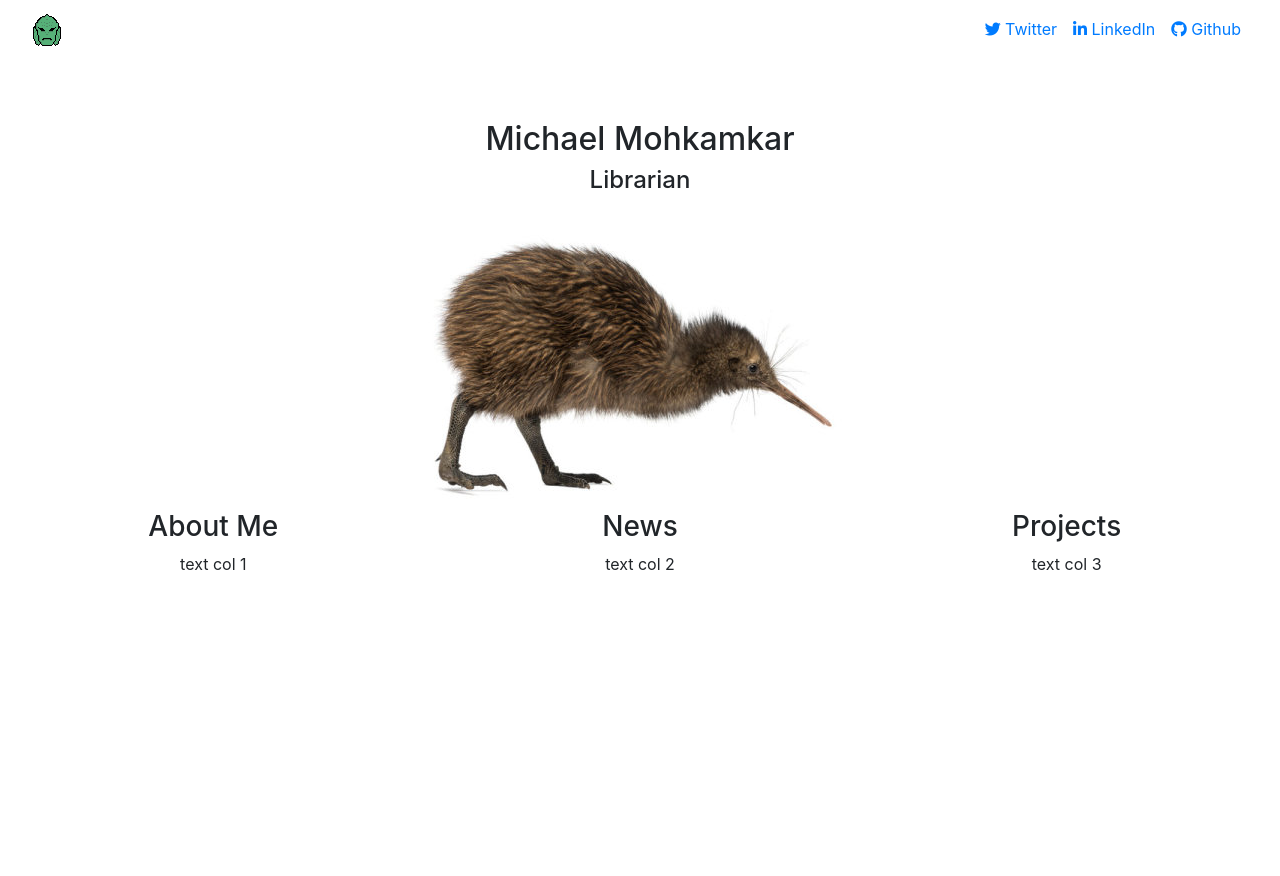
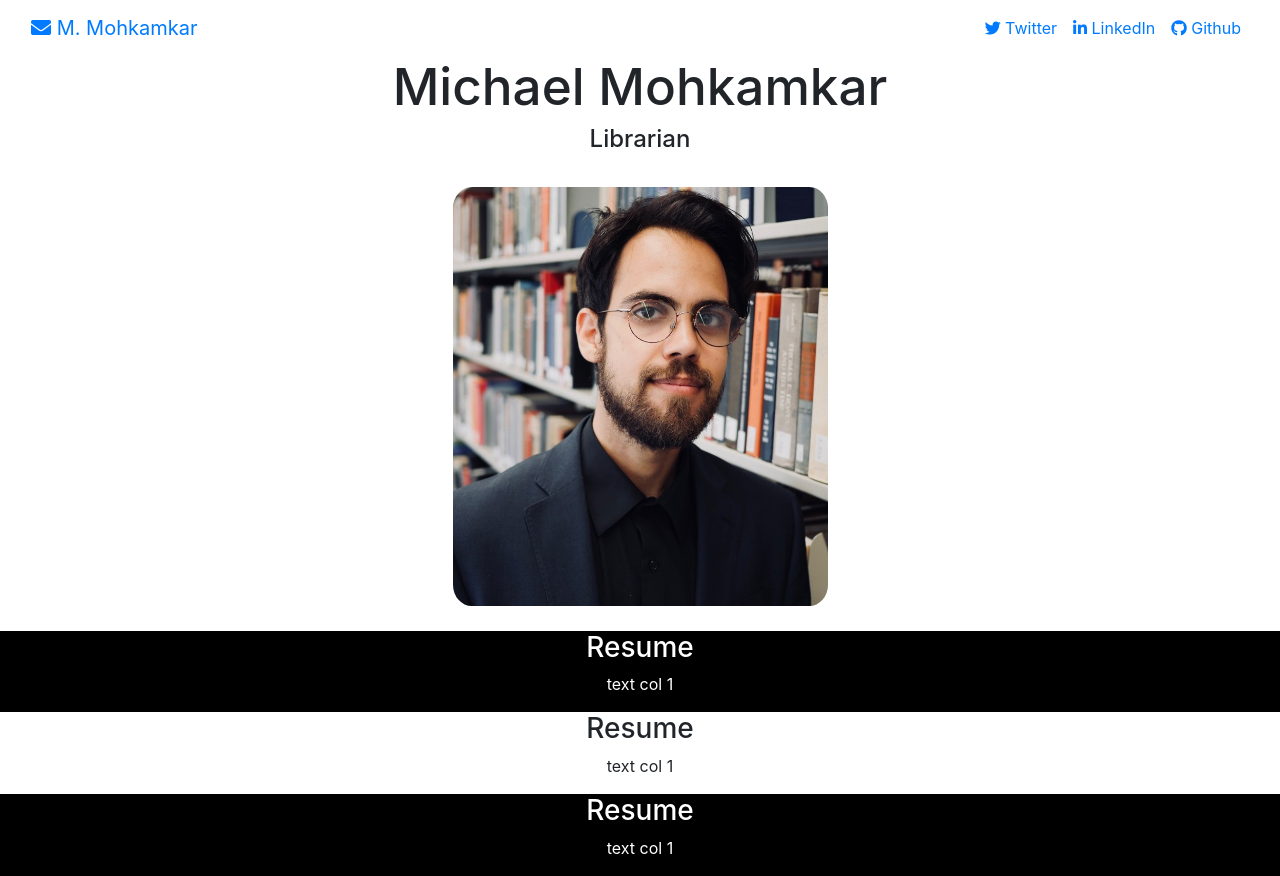
Before and after one commit to mmohkamkarfsu/mmohkamkarfsu.github.io, a PHP site: page / in a window 1280 px wide. Before the commit the page ends 570 px from the top, so only its background shows below. Run offline with PHP 8.4, Linux system fonts and the light colour scheme; some libraries are stand-ins or nearby versions.

Commit message:
adds email, fixes rows

```diff
--- a/custom.css
+++ b/custom.css
@@ -1,9 +1,20 @@
+.name{
+     font-size: 4vw;
+}
+
 .nav-item {
 	padding-left: .5em;
 	padding-right: .5em;
 }
 
-.vcenter {
-	position: absolute;
-	top: 15%;
+.profile {
+        width: 30%;
+        margin: 2%;
+        border-radius: 5%;
 }
+
+
+.resume {
+        background-color: black;
+        color: white;
+}
--- a/index.html
+++ b/index.html
@@ -18,12 +18,10 @@
   <body>
 <div class="container-fluid">
 <!-- Navbar -->
-    <nav class="navbar navbar-default navbar-expand-lg">
+   <nav class="navbar navbar-default navbar-expand-lg">
     <!-- Website Name Branding -->
 
-
-          <a class="navbar-brand" href="#"><img src="favicon.png"/></a>
-
+		  <a class="navbar-brand" href="mailto:mmohkamkar@fsu.edu"><span class="fas fa-envelope"></span> M. Mohkamkar</a>
           <button class="navbar-toggler" type="button" data-toggle="collapse" data-target="#navbarSupportedContent" aria-controls="navbarSupportedContent" aria-expanded="false" aria-label="Toggle navigation">
             <span class="fas fa-bars"></span>
           </button>
@@ -48,24 +46,26 @@
 <div class="vcenter container-fluid ">
   <div class="row">
     <div class="col-lg-12 text-center">
-      <h2>Michael Mohkamkar</h2>
+      <h2 class="name">Michael Mohkamkar</h2>
       <h4>Librarian</h4>
-      <img src="img/kiwi.jpg"/>
+      <img src="img/mohkamkar.jpg" class="profile"/>
     </div>
   </div>
   <div class="row">
-    <div class="col-lg-4 text-center">
-      <h3>About Me</h3>
+    <div class="col-lg-12 text-center resume">
+      <h3>Resume</h3>
       <p>text col 1</p>
-    </div>
-    <div class="col-lg-4 text-center">
-      <h3>News</h3>
-      <p>text col 2</p>
-    </div>
-    <div class="col-lg-4 text-center">
-      <h3>Projects</h3>
-      <p>text col 3</p>
-    </div>
+	  </div>
+  </div>
+    <div class="row">
+    <div class="col-lg-12 text-center ">
+      <h3>Resume</h3>
+      <p>text col 1</p>
+  </div>
+   <div class="col-lg-12 text-center resume">
+      <h3>Resume</h3>
+      <p>text col 1</p>
+  </div>
   </div>
 </div>
 </div>
```
Also changed, not shown: img/mohkamkar.jpg (added).
